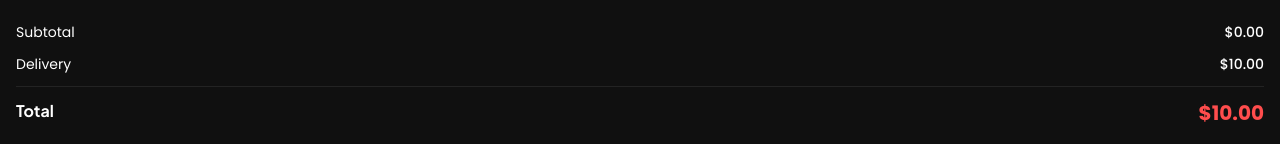
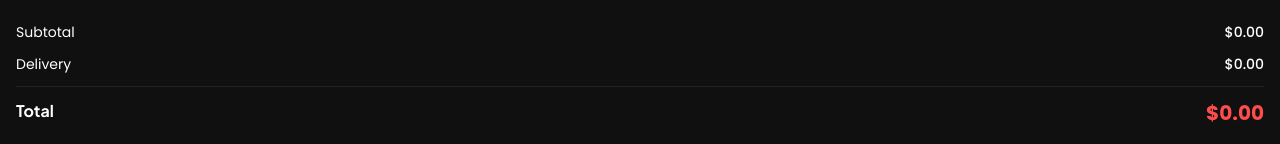
Before and after one commit to rohxama/Zesty, a React (Vite) app in the folder client/: page /cart in a window 1280 px wide. Shown: the part 394-538 px from the top of the page. Built offline with nearby package versions, Linux system fonts and the light colour scheme; no server answers; sample sign-in values are in the browser's storage.

Commit message:
fix: delivery fee only added when cart has items

```diff
--- a/client/src/pages/MyCartPage.tsx
+++ b/client/src/pages/MyCartPage.tsx
@@ -30,7 +30,7 @@ export default function MyCartPage() {
   }
 
   const subtotal = items.reduce((sum, item) => sum + item.price * item.quantity, 0)
-  const delivery = 10.00
+  const delivery = items.length > 0 ? 10.00 : 0
   const total = subtotal + delivery
 
   return (
```
